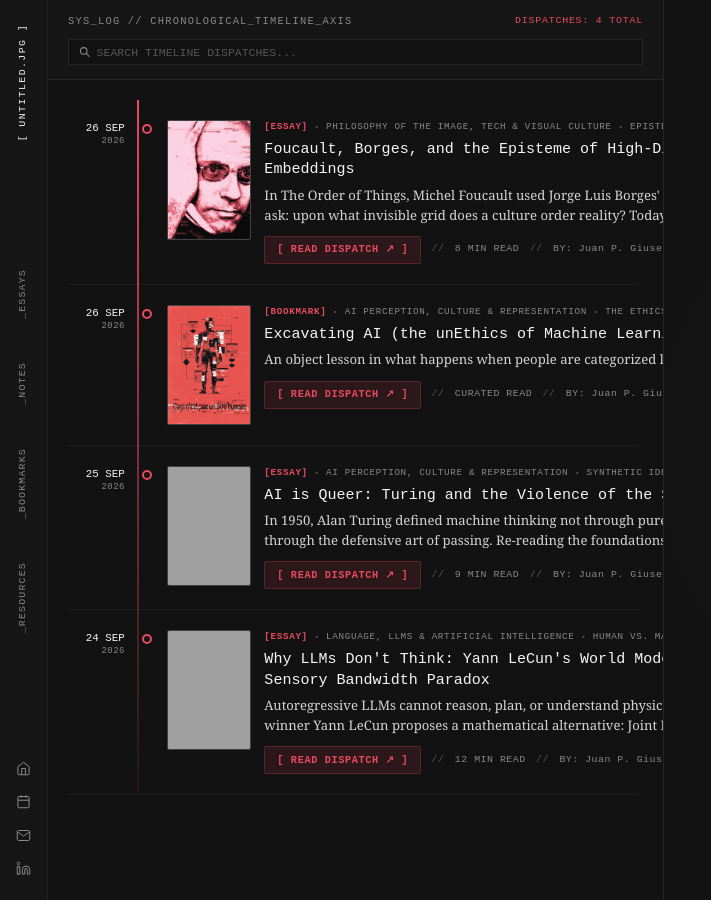
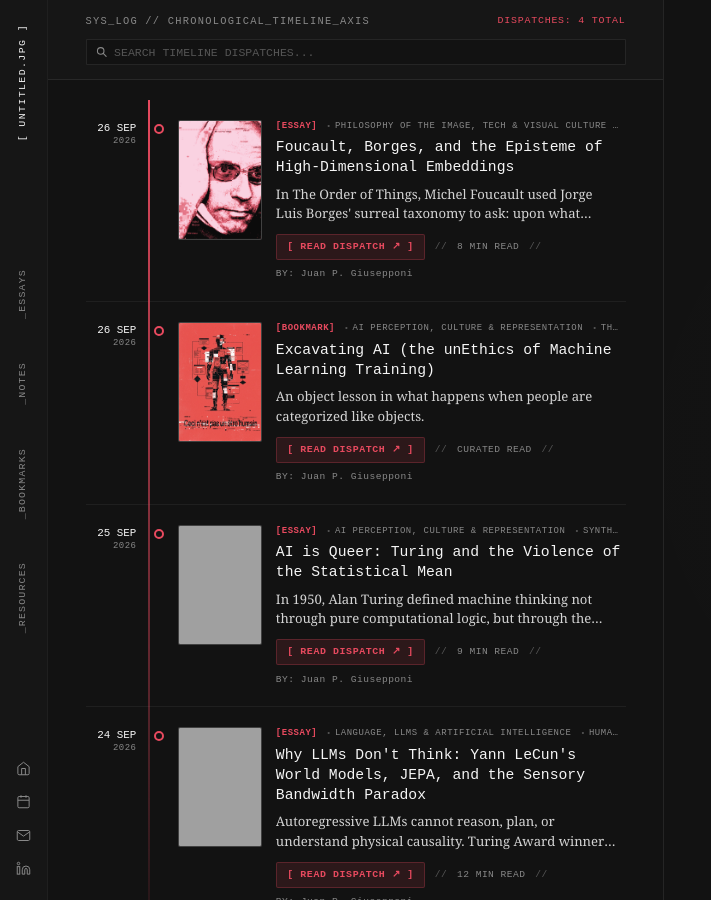
Before and after one commit to mynameisjpg/mynameisjpg, a Jekyll site: the page archive.html, which Jekyll copies as it is, in a window 1280 px wide, cut to the strip 0-900 px from the top of the page. Shown: the whole strip, without its empty margins (0-711 px from the left). Built offline with Jekyll 4.4.1, drawn with Linux system fonts in a browser that asks for light colours; some web fonts are replaced; grey boxes are pictures that could not be loaded.

Commit message:
Fix timeline-content-col grid overflow with min-width 0 and text-overflow ellipsis, and center timeline list inside left panel

```diff
--- a/css/components/archive.css
+++ b/css/components/archive.css
@@ -29,18 +29,21 @@
   border-right: 1px solid var(--border-subtle, rgba(255, 255, 255, 0.08));
   background-color: var(--neutral-bg, #121212);
   overflow: hidden;
+  align-items: center;
 }
 
 .timeline-header-group {
-  padding: 0.85rem 1.25rem;
+  padding: 0.85rem 1.5rem;
   border-bottom: 1px solid var(--border-subtle, rgba(255, 255, 255, 0.08));
   background-color: var(--neutral-surface, #161616);
   z-index: 10;
   width: 100%;
+  display: flex;
+  justify-content: center;
 }
 
 .timeline-header-content {
-  max-width: 580px;
+  max-width: 540px;
   margin: 0 auto;
   width: 100%;
   display: flex;
@@ -103,20 +106,24 @@
 .timeline-scroll-container {
   flex: 1;
   overflow-y: auto;
-  padding: 1.25rem 1.5rem 3rem 1.25rem;
+  padding: 1.25rem 1.5rem 3rem 1.5rem;
   position: relative;
   scroll-behavior: smooth;
   width: 100%;
+  display: flex;
+  flex-direction: column;
+  align-items: center;
 }
 
-/* Vertical Timeline Spine Line & List - Centered nicely inside 50% left column */
+/* Vertical Timeline Spine Line & List - Centered strictly inside 50% left column */
 .timeline-list {
   position: relative;
   list-style: none;
   padding: 0;
   margin: 0 auto;
-  max-width: 580px;
+  max-width: 540px;
   width: 100%;
+  box-sizing: border-box;
 }
 
 /* Vertical Line Axis - Positioned cleanly between Date (Left) and Node */
@@ -125,7 +132,7 @@
   position: absolute;
   top: 0;
   bottom: 0;
-  left: 69px; /* 60px date + 9px center of 18px node col */
+  left: 62px; /* 54px date + 9px center of 18px node col */
   width: 2px;
   background: linear-gradient(
     180deg,
@@ -137,20 +144,23 @@
 }
 
 /* Individual Timeline Row Grid Layout:
-   Column 1: 60px Date
+   Column 1: 54px Date
    Column 2: 18px Node Dot & Spine
    Column 3: 84px Thumbnail
-   Column 4: 1fr Text Payload
+   Column 4: 1fr Text Payload (with min-width: 0 to prevent overflow)
 */
 .timeline-item {
   position: relative;
   display: grid;
-  grid-template-columns: 60px 18px 84px 1fr;
+  grid-template-columns: 54px 18px 84px 1fr;
   gap: 0.65rem;
   align-items: flex-start;
   padding: 1.25rem 0;
   border-bottom: 1px solid rgba(255, 255, 255, 0.06);
   transition: background-color 0.2s ease;
+  min-width: 0;
+  width: 100%;
+  box-sizing: border-box;
 }
 
 .timeline-item:hover {
@@ -243,26 +253,27 @@
   filter: contrast(115%) grayscale(0%);
 }
 
-/* Right Content Payload */
+/* Right Content Payload - min-width: 0 prevents grid item blowout */
 .timeline-content-col {
   padding-left: 0.2rem;
-  padding-right: 0.5rem;
+  padding-right: 0.2rem;
+  min-width: 0;
+  overflow: hidden;
 }
 
-/* Top Metadata Above Title: No chip boxes, just text on 1 single line */
+/* Top Metadata Above Title: No chip boxes, text truncated cleanly with ellipsis */
 .timeline-meta-top-text {
   font-family: var(--font-mono, 'Azeret Mono', monospace);
-  font-size: 0.58rem;
-  letter-spacing: 0.07em;
+  font-size: 0.56rem;
+  letter-spacing: 0.06em;
   color: var(--text-muted, #888888);
   white-space: nowrap;
   overflow: hidden;
   text-overflow: ellipsis;
   margin-bottom: 0.35rem;
-  display: flex;
-  align-items: center;
-  gap: 0.4rem;
+  display: block;
   text-transform: uppercase;
+  max-width: 100%;
 }
 
 .meta-format-text {
@@ -278,11 +289,12 @@
 .meta-sep-dot {
   color: var(--text-faint, #555555);
   font-size: 0.5rem;
+  margin: 0 0.2rem;
 }
 
 .timeline-title {
   font-family: var(--font-mono, 'Azeret Mono', monospace);
-  font-size: 0.94rem;
+  font-size: 0.92rem;
   font-weight: 400;
   color: var(--text-bright, #F5F5F5);
   line-height: 1.35;
@@ -290,6 +302,8 @@
   text-decoration: none;
   display: block;
   transition: color 0.15s ease;
+  overflow-wrap: break-word;
+  word-break: break-word;
 }
 
 .timeline-title:hover {
@@ -307,6 +321,7 @@
   -webkit-line-clamp: 2;
   -webkit-box-orient: vertical;
   overflow: hidden;
+  word-break: break-word;
 }
 
 /* Bottom Metadata: Ordered by Read Dispatch Button, Reading Time, Author */
@@ -314,11 +329,12 @@
   display: flex;
   flex-wrap: wrap;
   align-items: center;
-  gap: 0.65rem;
+  gap: 0.45rem 0.6rem;
   font-family: var(--font-mono, 'Azeret Mono', monospace);
-  font-size: 0.62rem;
+  font-size: 0.6rem;
   color: var(--text-muted, #888888);
   letter-spacing: 0.05em;
+  min-width: 0;
 }
 
 .timeline-meta-bottom .meta-sep {
@@ -338,21 +354,21 @@
 /* Read Dispatch Button: Prominent matching share button & chip scale */
 .timeline-read-btn {
   font-family: var(--font-mono, 'Azeret Mono', monospace);
-  font-size: 0.64rem;
+  font-size: 0.62rem;
   font-weight: 600;
   letter-spacing: 0.06em;
   color: var(--primary, #E84A5F);
   text-decoration: none;
   background: rgba(232, 74, 95, 0.12);
   border: 1px solid var(--accent-coral-border, rgba(232, 74, 95, 0.35));
-  padding: 0.35rem 0.75rem;
+  padding: 0.3rem 0.65rem;
   border-radius: var(--rounded-sm, 2px);
   transition: all 0.15s ease;
   cursor: pointer;
   display: inline-flex;
   align-items: center;
   justify-content: center;
-  height: 28px;
+  height: 26px;
   box-sizing: border-box;
 }
 
```
